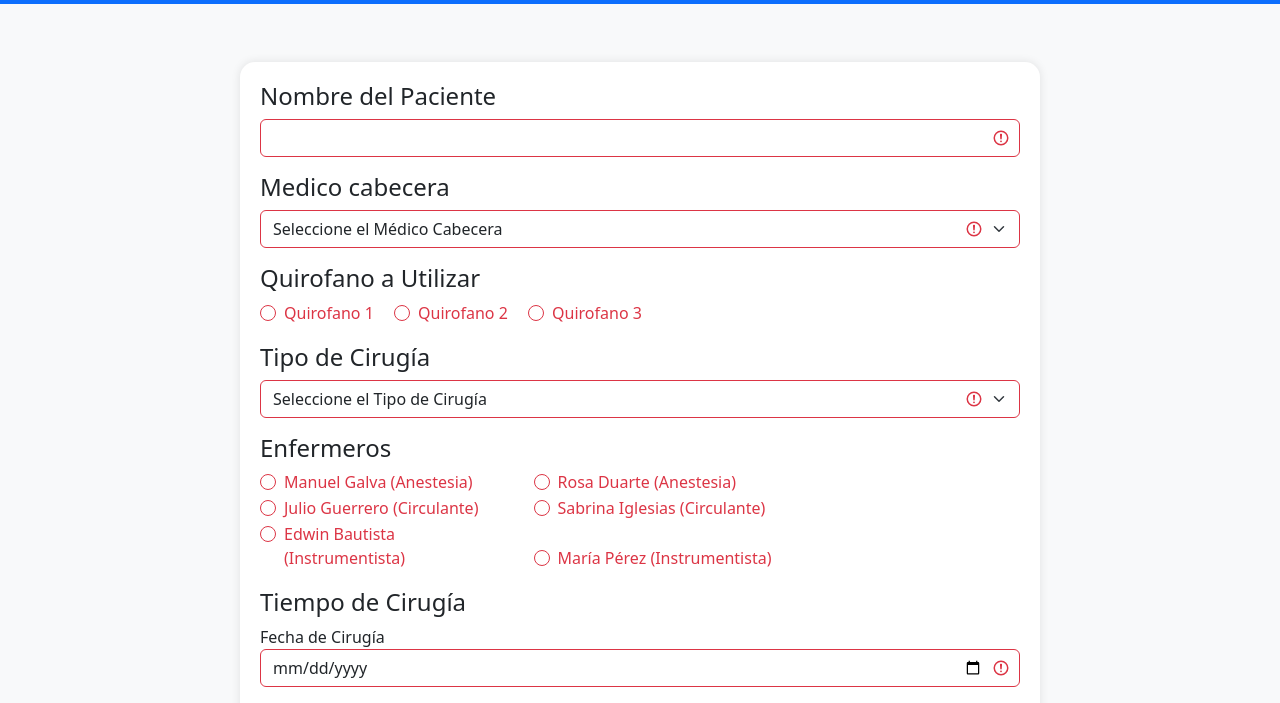
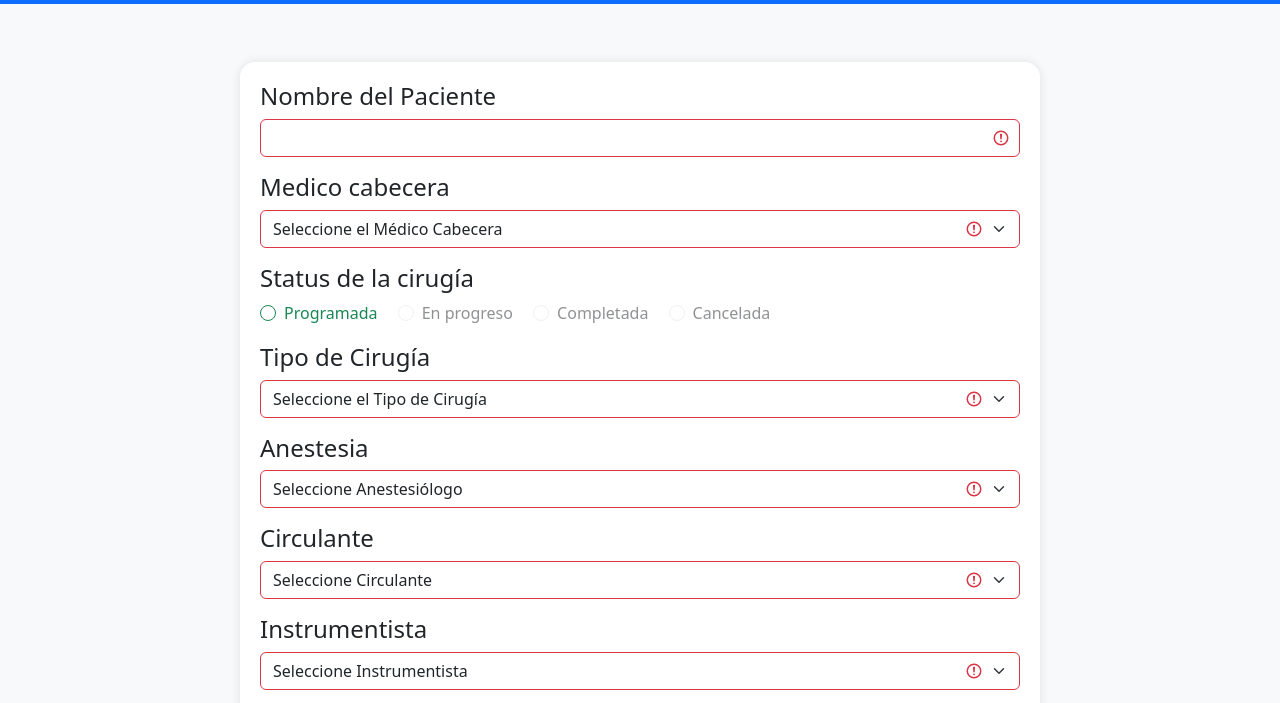
Before and after one commit to bariasva/quirofano, a website with bundled scripts: page frontend/index.html in a window 1280 px wide. Shown: the part 82-785 px from the top of the page. Built offline with nearby package versions, Linux system fonts and the light colour scheme.

Commit message:
Refactor database schema for Surgery table

```diff
--- a/frontend/index.html
+++ b/frontend/index.html
@@ -50,41 +50,48 @@
     <!-- campo nombre del paciente -->
     <section class="bg-light text-dark p-5 text-left">
       <div class="form-container">
-        <form class="row g-3 was-validated">
+        <form class="row g-3 was-validated" method="post" action="/api/cirugia">
           <div class="col-md-12">
             <h4>Nombre del Paciente</h4>
             <input
               type="text"
               class="form-control"
-              id="validationID"
+              name="PatientName"
               required
             />
           </div>
 
           <div class="col-md-12">
             <h4>Medico cabecera</h4>
-            <select class="form-select" required aria-label="select example">
+            <select
+              class="form-select"
+              name="SurgeonName"
+              required
+              aria-label="select example"
+            >
               <option value="">Seleccione el Médico Cabecera</option>
-              <option value="1">Dr. Emilio Paredes</option>
-              <option value="2">Dra. Sofia Morgana</option>
-              <option value="3">Dr. Julian Fernández</option>
-              <option value="4">Dra. Guillermina Smith</option>
-              <option value="5">Dr. Ezequiel Santana</option>
+              <option value="Dr. Emilio Paredes">Dr. Emilio Paredes</option>
+              <option value="Dra. Sofia Morgana">Dra. Sofia Morgana</option>
+              <option value="Dr. Julian Fernández">Dr. Julian Fernández</option>
+              <option value="Dra. Guillermina Smith">
+                Dra. Guillermina Smith
+              </option>
+              <option value="Dr. Ezequiel Santana">Dr. Ezequiel Santana</option>
             </select>
           </div>
 
           <div class="col-md-12">
-            <h4>Quirofano a Utilizar</h4>
+            <h4>Status de la cirugía</h4>
             <div class="form-check form-check-inline">
               <input
                 type="radio"
                 class="form-check-input"
-                id="quirofano1"
-                name="quirofano"
-                required
+                name="surgeryStatus"
+                id="statusProgramada"
+                value="Programada"
               />
-              <label class="form-check-label" for="anesthesia1"
-                >Quirofano 1</label
+              <label class="form-check-label" for="statusProgramada"
+                >Programada</label
               >
             </div>
 
@@ -92,12 +99,13 @@
               <input
                 type="radio"
                 class="form-check-input"
-                id="quirofano1"
-                name="quirofano"
-                required
+                name="surgeryStatus"
+                id="statusInProgress"
+                value="In Progress"
+                disabled
               />
-              <label class="form-check-label" for="anesthesia1"
-                >Quirofano 2</label
+              <label class="form-check-label" for="statusInProgress"
+                >En progreso</label
               >
             </div>
 
@@ -105,103 +113,95 @@
               <input
                 type="radio"
                 class="form-check-input"
-                id="quirofano1"
-                name="quirofano"
-                required
+                name="surgeryStatus"
+                id="statusCompleted"
+                value="Completed"
+                disabled
               />
-              <label class="form-check-label" for="anesthesia1"
-                >Quirofano 3</label
+              <label class="form-check-label" for="statusCompleted"
+                >Completada</label
+              >
+            </div>
+
+            <div class="form-check form-check-inline">
+              <input
+                type="radio"
+                class="form-check-input"
+                name="surgeryStatus"
+                id="statusCancelled"
+                value="Cancelled"
+                disabled
+              />
+              <label class="form-check-label" for="statusCancelled"
+                >Cancelada</label
               >
             </div>
           </div>
 
           <div class="col-md-12">
             <h4>Tipo de Cirugía</h4>
-            <select class="form-select" required aria-label="select example">
+            <select
+              class="form-select"
+              name="TypeOfSurgery"
+              required
+              aria-label="select example"
+            >
               <option value="">Seleccione el Tipo de Cirugía</option>
-              <option value="1">Cirugía Mayor</option>
-              <option value="2">Cirugía Menor</option>
-              <option value="3">Cirugía Electiva</option>
-              <option value="4">Cirugía de Emergencia</option>
+              <option value="Cirugía Mayor">Cirugía Mayor</option>
+              <option value="Cirugía Menor">Cirugía Menor</option>
+              <option value="Cirugía Electiva">Cirugía Electiva</option>
+              <option value="Cirugía de Emergencia">
+                Cirugía de Emergencia
+              </option>
             </select>
           </div>
 
           <div class="col-md-12">
-            <h4>Enfermeros</h4>
-            <div class="form-check form-check-inline col-md-4">
-              <input
-                type="radio"
-                class="form-check-input"
-                id="anesthesia1"
-                name="anesthesia"
+            <h4>Anestesia</h4>
+            <select
+              class="form-select"
+              name="StaffList"
+              aria-label="select example"
               required
-              />
-              <label class="form-check-label" for="anesthesia1"
-                >Manuel Galva (Anestesia)</label
             >
-            </div>
-            <div class="form-check form-check-inline col-md-4">
-              <input
-                type="radio"
-                class="form-check-input"
-                id="anesthesia2"
-                name="anesthesia"
-                required
-              />
-              <label class="form-check-label" for="anesthesia2"
-                >Rosa Duarte (Anestesia)</label
-              >
+              <option value="">Seleccione Anestesiólogo</option>
+              <option value="Manuel Galva">Manuel Galva (Anestesia)</option>
+              <option value="Rosa Duarte">Rosa Duarte (Anestesia)</option>
+            </select>
           </div>
 
-            <div class="form-check form-check-inline col-md-4">
-              <input
-                type="radio"
-                class="form-check-input"
-                id="circulante1"
+          <div class="col-md-12">
+            <h4>Circulante</h4>
+            <select
+              class="form-select"
               name="circulante"
+              aria-label="select example"
               required
-              />
-              <label class="form-check-label" for="circulante1"
-                >Julio Guerrero (Circulante)</label
             >
-            </div>
-            <div class="form-check form-check-inline col-md-4">
-              <input
-                type="radio"
-                class="form-check-input"
-                id="circulante2"
-                name="circulante"
-                required
-              />
-              <label class="form-check-label" for="circulante2"
-                >Sabrina Iglesias (Circulante)</label
-              >
+              <option value="">Seleccione Circulante</option>
+              <option value="Julio Guerrero">
+                Julio Guerrero (Circulante)
+              </option>
+              <option value="Sabrina Iglesias">
+                Sabrina Iglesias (Circulante)
+              </option>
+            </select>
           </div>
 
-            <div class="form-check form-check-inline col-md-4">
-              <input
-                type="radio"
-                class="form-check-input"
-                id="instrumentista1"
+          <div class="col-md-12">
+            <h4>Instrumentista</h4>
+            <select
+              class="form-select"
               name="instrumentista"
+              aria-label="select example"
               required
-              />
-              <label class="form-check-label" for="instrumentista1"
-                >Edwin Bautista (Instrumentista)</label
             >
-            </div>
-            <div class="form-check form-check-inline col-md-4">
-              <input
-                type="radio"
-                class="form-check-input"
-                id="instrumentista2"
-                name="instrumentista"
-                required
-              />
-              <label class="form-check-label" for="instrumentista2"
-                >María Pérez (Instrumentista)</label
-              >
-            </div>
+              <option value="">Seleccione Instrumentista</option>
+              <option value="Edwin Bautista">
+                Edwin Bautista (Instrumentista)
+              </option>
+              <option value="María Pérez">María Pérez (Instrumentista)</option>
+            </select>
           </div>
 
           <div class="col-md-12">
@@ -220,7 +220,7 @@
             <input
               type="time"
               id="start-time"
-              name="start-time"
+              name="StartTime"
               class="form-control"
               required
             />
@@ -230,7 +230,7 @@
             <input
               type="time"
               id="end-time"
-              name="end-time"
+              name="EndTime"
               class="form-control"
               required
             />
```
Also changed, not shown: frontend/index2.html (+4 -4 lines), dist/index.js, 1 other file. Lines whose indentation alone changed are shown as unchanged.
